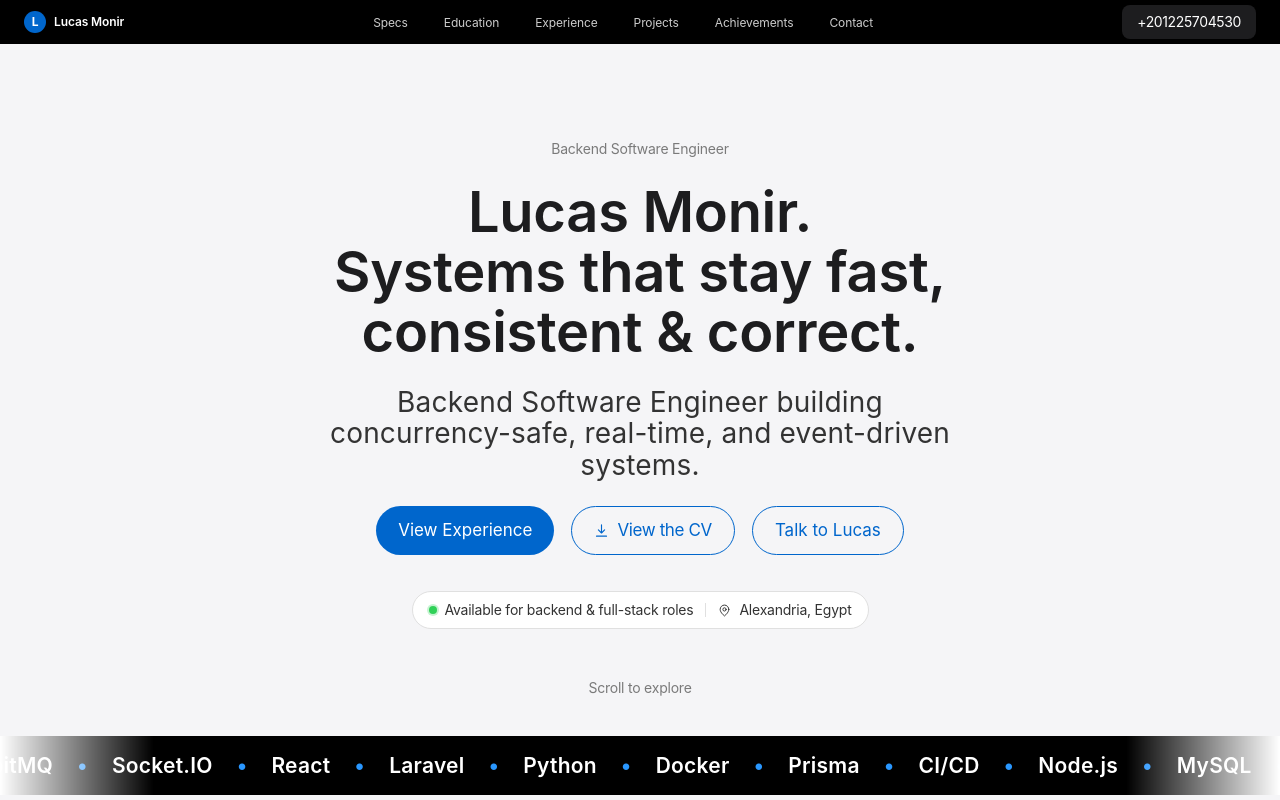
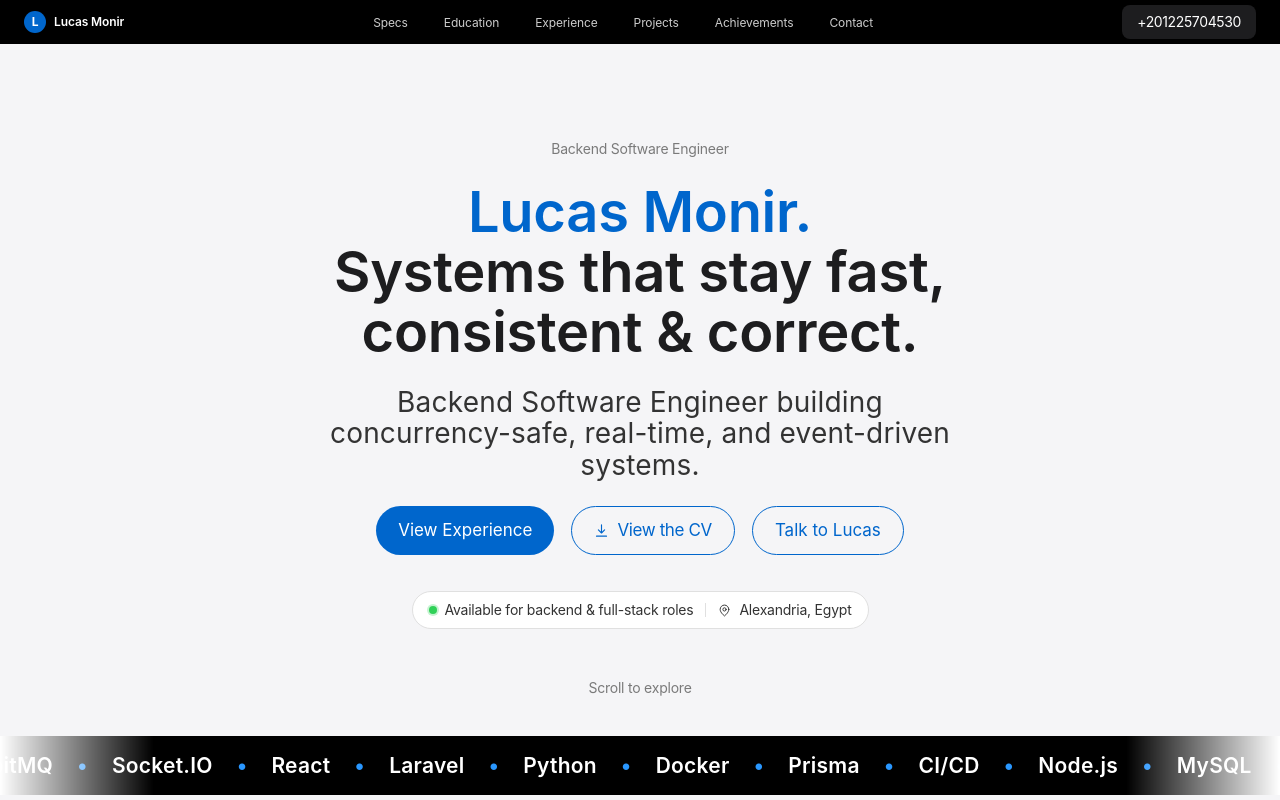
Before and after one commit to loucass/portfolio, a React (Vite) app: page / in a window 1280 px wide. Shown: the top 800 px of the page. Built offline with nearby package versions, Linux system fonts and the light colour scheme.

Commit message:
add coloring to the name

```diff
--- a/src/components/Hero.tsx
+++ b/src/components/Hero.tsx
@@ -55,7 +55,7 @@ export function Hero() {
           {profile.role}
         </p>
         <h1 className="hero__headline hero-display">
-          <span className="hero__line hero-display" data-hero-line>
+          <span className="hero__line hero__name" data-hero-line>
             Lucas Monir.
           </span>
           <span className="hero__line" data-hero-line>
```
